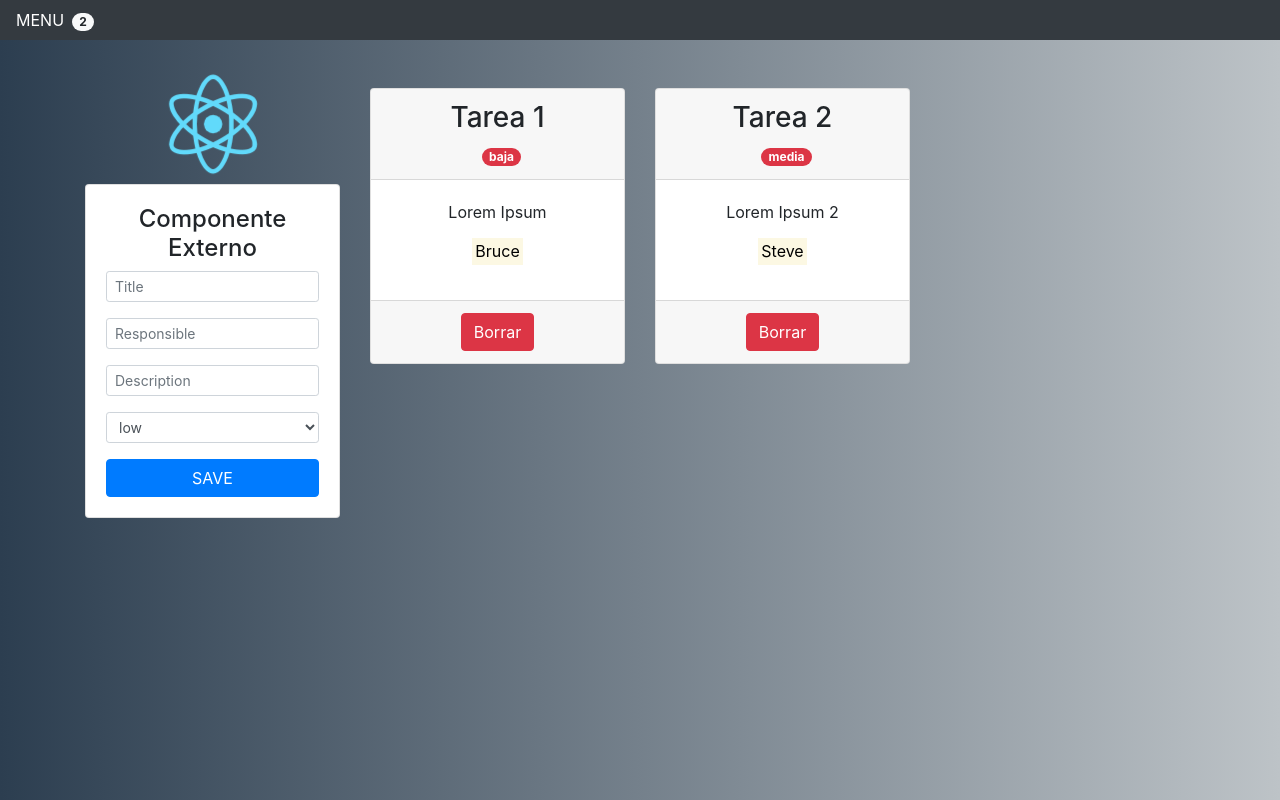
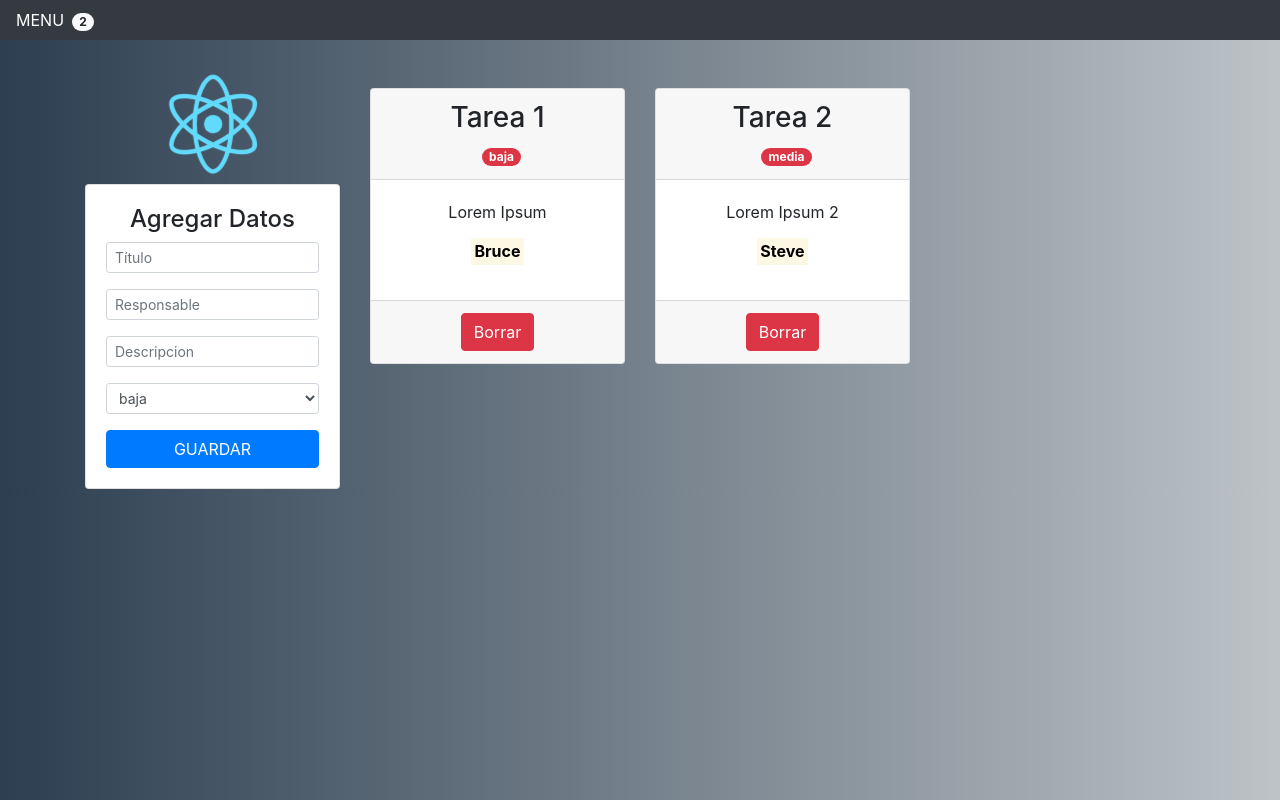
Before and after one commit to felipemogro/reactDemo, a React (Create React App) app: page / in a window 1280 px wide. Built offline with nearby package versions, Linux system fonts and the light colour scheme.

Commit message:
Se hacen cambios en textos de formulario y en presentación de las tarjetas  Cambios a ser confirmados: 	modificado:     src/App.js 	modificado:     src/components/Form.js

```diff
--- a/src/App.js
+++ b/src/App.js
@@ -48,7 +48,9 @@ class App extends Component {
                 {todo.description}
               </p>
               <p>
+               <strong>
                 <mark>{todo.responsable}</mark>
+              </strong>
               </p>
               </div>
               <div className="card-footer">
--- a/src/components/Form.js
+++ b/src/components/Form.js
@@ -7,7 +7,7 @@ export class Form extends Component{
       title: '',
       responsible: '',
       description: '',
-      prioridad: 'low'
+      prioridad: 'baja'
     };
     this.handleInput = this.handleInput.bind(this);
     this.handleForm = this.handleForm.bind(this);
@@ -34,13 +34,13 @@ export class Form extends Component{
       <div className="card">
          <form className="card-body" onSubmit={this.handleForm}>
             <div className="form-group">
-              <h4>Componente Externo</h4>
+              <h4>Agregar Datos</h4>
                 <input
                 type="text"
                 name="title"
                 onChange={this.handleInput}
                 className="form-control form-control-sm"
-                placeholder="Title"
+                placeholder="Título"
                 />
               </div>
             <div className="form-group">
@@ -49,7 +49,7 @@ export class Form extends Component{
                 name="responsable"
                 onChange={this.handleInput}
                 className="form-control form-control-sm"
-                placeholder="Responsible"
+                placeholder="Responsable"
                 />
              </div>
           <div className="form-group">
@@ -58,7 +58,7 @@ export class Form extends Component{
               name="description"
               onChange={this.handleInput}
               className="form-control form-control-sm"
-              placeholder="Description"
+              placeholder="Descripcion"
               />
           </div>
           <div className="form-group">
@@ -67,13 +67,13 @@ export class Form extends Component{
                 className="form-control form-control-sm"
                 onChange={this.handleInput}
              >
-              <option>low</option>
-              <option>medium</option>
-              <option>high</option>
+              <option>baja</option>
+              <option>media</option>
+              <option>alta</option>
             </select>
           </div>
           <button type="submit" className="btn btn-primary btn-block text-uppercase">
-            Save
+            Guardar
           </button>
          </form>
       </div>
```
